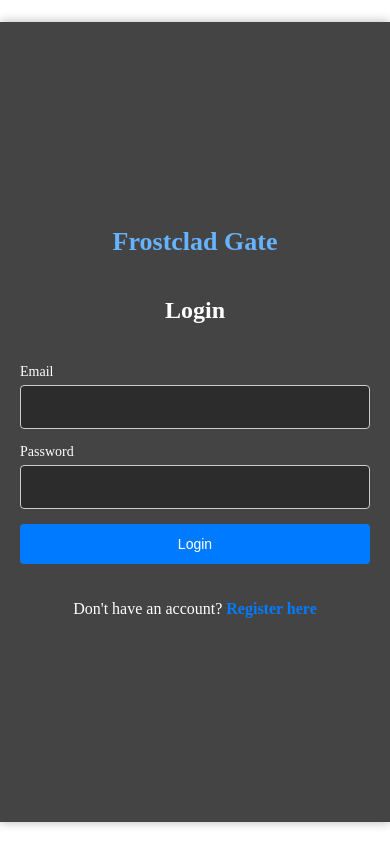
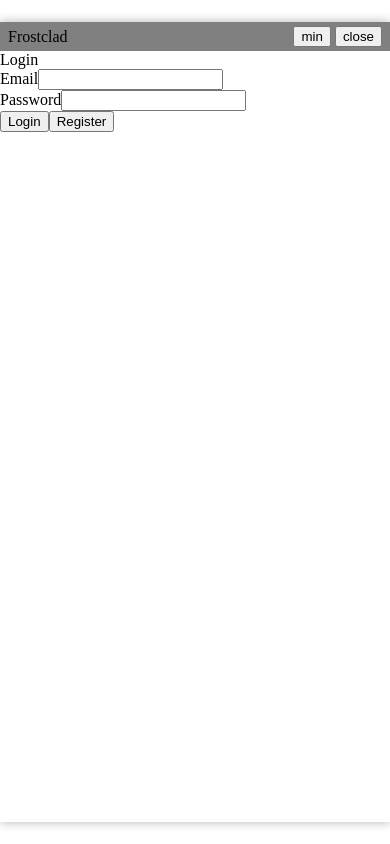
Before and after one commit to MariosGrammatikoglou/frostclad, a Next.js app in the folder apps/frontend/: page /login in a window 390 px wide. Built offline with nearby package versions, Linux system fonts and the light colour scheme; no server answers.

Commit message:
dsaadsads

```diff
--- a/apps/frontend/src/app/global.css
+++ b/apps/frontend/src/app/global.css
@@ -1,228 +1,37 @@
-/* Define color variables */
+/* apps/frontend/src/app/globals.css */
+@import "tailwindcss/base";
+@import "tailwindcss/components";
+@import "tailwindcss/utilities";
+
+
 :root {
-  --dark-gray: #2c2c2c;
-  --card-gray: #444;
-  --foreground: #fff;
-  --primary: #007bff;
-  --secondary: #6c757d;
-  --light-gray: #ccc;
-  --error: #dc3545;
-  --light-blue: #66b3ff;
+  --background: #c0c0c0;
+  --foreground: #222;
 }
 
-/* Page container to center everything */
-.page-container {
-  display: flex;
-  justify-content: center;
-  align-items: center;
+html,
+body {
+  width: 100%;
   height: 100%;
-  width: 100%;
-  background-color: var(--dark-gray);
-  overflow: hidden;
+
+  margin: 0;
+  padding: 0;
 }
 
-/* Login card container */
-.login-container {
-  display: flex;
-  flex-direction: column;
-  justify-content: center;
-  align-items: center;
-  width: 100%;
-  max-width: 400px;
-  background-color: var(--card-gray);
-  color: var(--foreground);
-  padding: 30px;
-  border-radius: 8px;
-  box-shadow: 0 10px 20px rgba(0, 0, 0, 0.2);
+html,
+body,
+body.app-window,
+.window,
+.window-body {
+  border-radius: 0 !important;
 }
 
-/* Title container for Frostclad Gate and Login */
-.title-container {
-  text-align: center;
-  margin-bottom: 20px;
+
+
+/* Content area */
+.window-body {
+  flex: 1;
+  overflow: auto;
+  /* enables scrolling of inner content only */
+  padding: 8px;
 }
-
-.frostclad-title {
-  font-size: 32px;
-  font-weight: bold;
-  color: var(--light-blue);
-  margin-bottom: 5px;
-}
-
-.login-title {
-  font-size: 28px;
-  font-weight: bold;
-  color: var(--foreground);
-  margin-bottom: 20px;
-  padding-top: 20px;
-}
-
-/* Form styling */
-.login-form {
-  width: 100%;
-  display: flex;
-  flex-direction: column;
-  gap: 15px;
-}
-
-.form-group {
-  display: flex;
-  flex-direction: column;
-}
-
-.form-label {
-  font-size: 14px;
-  margin-bottom: 5px;
-  color: var(--foreground);
-}
-
-.form-input {
-  padding: 10px;
-  font-size: 14px;
-  border: 1px solid var(--light-gray);
-  border-radius: 4px;
-  transition: border-color 0.3s;
-  background-color: var(--dark-gray);
-  color: var(--foreground);
-}
-
-.form-input:focus {
-  border-color: var(--primary);
-  outline: none;
-}
-
-/* Error message styling */
-.error-message {
-  font-size: 12px;
-  color: var(--error);
-  text-align: center;
-}
-
-.form-actions {
-  display: flex;
-  justify-content: center;
-  gap: 10px;
-}
-
-.btn {
-  padding: 10px 15px;
-  font-size: 14px;
-  border: none;
-  border-radius: 4px;
-  cursor: pointer;
-  transition: background-color 0.3s;
-  width: 100%;
-  max-width: 150px;
-}
-
-.btn:hover {
-  opacity: 0.9;
-}
-
-.btn-secondary {
-  background-color: var(--secondary);
-  color: #fff;
-}
-
-.btn {
-  background-color: var(--primary);
-  color: #fff;
-}
-
-.register-link {
-  margin-top: 20px;
-}
-
-.register-text {
-  font-size: 14px;
-  color: var(--foreground);
-  text-align: center;
-}
-
-.register-link-text {
-  color: var(--primary);
-  text-decoration: none;
-  font-weight: bold;
-}
-
-.register-link-text:hover {
-  text-decoration: underline;
-}
-
-/* Mobile responsiveness */
-@media (max-width: 600px) {
-
-  /* Remove topbar on mobile */
-  .custom-topbar {
-    display: none;
-  }
-
-  .login-container {
-    padding: 20px;
-    max-width: 100%;
-    width: 100%;
-  }
-
-  .frostclad-title {
-    font-size: 26px;
-  }
-
-  .login-title {
-    font-size: 24px;
-  }
-
-  .form-input {
-    font-size: 16px;
-    padding: 12px;
-  }
-
-  .btn {
-    max-width: 100%;
-    padding: 12px 15px;
-  }
-
-  .register-text {
-    font-size: 16px;
-  }
-
-  /* Make login container take full height */
-  .login-container {
-    height: 100vh;
-    display: flex;
-    flex-direction: column;
-    justify-content: center;
-  }
-}
-
-/* Custom Topbar (Desktop) */
-.custom-topbar {
-  display: flex;
-  justify-content: space-between;
-  align-items: center;
-  background: gray;
-  padding: 4px 8px;
-  WebkitAppRegion: drag;
-  user-select: none;
-}
-
-.custom-topbar p {
-  margin: 0;
-}
-
-.custom-topbar .button-group {
-  display: flex;
-  gap: 4px;
-  WebkitAppRegion: no-drag;
-}
-
-.custom-topbar button {
-  padding: 8px;
-  background: transparent;
-  border: none;
-  color: white;
-  cursor: pointer;
-}
-
-.custom-topbar button:hover {
-  background-color: #555;
-}
--- a/apps/frontend/src/app/layout.tsx
+++ b/apps/frontend/src/app/layout.tsx
@@ -1,62 +1,14 @@
 'use client';
 
-import { ReactNode, useEffect, useState } from 'react';
-import './global.css';
+import type { ReactNode } from 'react';
 
 export default function RootLayout({ children }: { children: ReactNode }) {
-  const [isMobile, setIsMobile] = useState(false); // State to track screen width
-
-  useEffect(() => {
-    // Check if window is defined (we are on the client-side)
-    if (typeof window !== 'undefined') {
-      const handleResize = () => {
-        setIsMobile(window.innerWidth <= 600);
-      };
-
-      // Set initial state
-      handleResize();
-
-      // Add event listener for resizing
-      window.addEventListener('resize', handleResize);
-
-      // Cleanup listener on unmount
-      return () => window.removeEventListener('resize', handleResize);
-    }
-  }, []); // Empty dependency array ensures this runs only once on mount
-
   const handleMinimize = () => {
-    if (typeof window !== 'undefined') {
-      window.electronAPI?.minimize?.();
-    }
+    window.electronAPI?.minimize?.();
   };
 
   const handleClose = () => {
-    if (typeof window !== 'undefined') {
-      window.electronAPI?.close?.();
-    }
-  };
-
-  // Define styles conditionally based on screen size
-  const containerStyles = {
-    width: '100%',
-    maxWidth: '1200px',  // Desktop width
-    height: '100%',
-    maxHeight: '800px',  // Desktop height
-    background: '#fff',
-    boxShadow: '0 0 10px rgba(0,0,0,0.3)',
-    display: 'flex',
-    flexDirection: 'column',
-    overflow: 'hidden',
-  };
-
-  const topBarStyles = {
-    display: isMobile ? 'none' : 'flex', // Hide top bar on mobile
-    justifyContent: 'space-between',
-    alignItems: 'center',
-    background: 'gray',
-    padding: '4px 8px',
-    WebkitAppRegion: 'drag',
-    userSelect: 'none',
+    window.electronAPI?.close?.();
   };
 
   return (
@@ -68,37 +20,46 @@ export default function RootLayout({ children }: { children: ReactNode }) {
         style={{
           margin: 0,
           padding: 0,
-          background: 'var(--background)',
-          display: 'flex',
-          justifyContent: 'center',
-          alignItems: 'center',
-          height: '100vh',
-          width: '100vw',
-          overflow: 'hidden',
+          background: "var(--background)",
+          display: "flex",
+          justifyContent: "center",
+          alignItems: "center",
+          height: "100vh",
+          width: "100vw",
         }}
       >
-        {/* Wrapper for mobile and desktop */}
-        <div style={containerStyles}>
-          {/* Custom title bar (only visible on desktop, hidden on mobile) */}
-          <div style={topBarStyles}>
+        <div
+          style={{
+            width: 1200,
+            height: 800,
+            background: "#fff",
+            boxShadow: "0 0 10px rgba(0,0,0,0.3)",
+            display: "flex",
+            flexDirection: "column",
+            overflow: "hidden",
+          }}
+        >
+          {/* ✅ Custom title bar */}
+          <div
+            style={{
+              display: "flex",
+              justifyContent: "space-between",
+              alignItems: "center",
+              background: "gray",
+              padding: "4px 8px",
+              WebkitAppRegion: "drag",
+              userSelect: "none",
+            }}
+          >
             <p style={{ margin: 0 }}>Frostclad</p>
-            <div style={{ display: 'flex', gap: '4px', WebkitAppRegion: 'no-drag' }}>
+            <div style={{ display: "flex", gap: "4px", WebkitAppRegion: "no-drag" }}>
               <button onClick={handleMinimize}>min</button>
               <button onClick={handleClose}>close</button>
             </div>
           </div>
 
-          {/* Content below the title bar */}
-          <div
-            style={{
-              flex: 1,
-              overflow: 'auto',
-              width: '100%',
-              height: '100%',  // Full height content
-            }}
-          >
-            {children}
-          </div>
+          {/* ✅ Content below title bar */}
+          <div style={{ flex: 1, overflow: "auto" }}>{children}</div>
         </div>
       </body>
     </html>
--- a/apps/frontend/src/app/login/page.tsx
+++ b/apps/frontend/src/app/login/page.tsx
@@ -25,17 +25,14 @@ export default function LoginPage() {
     };
 
     return (
-        <div className="page-container"> {/* Parent div for centering */}
-            <div className="login-container">
-                {/* Frostclad Gate and Login Title inside the same div */}
-                <div className="title-container">
-                    <h1 className="frostclad-title">Frostclad Gate</h1>
-                    <h2 className="login-title">Login</h2>
-                </div>
-
-                <form onSubmit={handleSubmit} className="login-form">
-                    <div className="form-group">
-                        <label htmlFor="email" className="form-label">Email</label>
+        <div>
+            <div>
+                <div>Login</div>
+            </div>
+            <div>
+                <form onSubmit={handleSubmit}>
+                    <div>
+                        <label htmlFor="email">Email</label>
                         <input
                             id="email"
                             type="email"
@@ -43,11 +40,10 @@ export default function LoginPage() {
                             autoComplete="email"
                             onChange={handleChange}
                             required
-                            className="form-input"
                         />
                     </div>
-                    <div className="form-group">
-                        <label htmlFor="password" className="form-label">Password</label>
+                    <div>
+                        <label htmlFor="password">Password</label>
                         <input
                             id="password"
                             type="password"
@@ -55,21 +51,23 @@ export default function LoginPage() {
                             autoComplete="current-password"
                             onChange={handleChange}
                             required
-                            className="form-input"
                         />
                     </div>
-                    {error && <p className="error-message">{error}</p>}
-                    <div className="form-actions">
-                        <button type="submit" className="btn">Login</button>
+                    {error && (
+                        <div>
+                            <p>{error}</p>
+                        </div>
+                    )}
+                    <div>
+                        <button type="submit">Login</button>
+                        <button
+                            type="button"
+                            onClick={() => router.push('/register')}
+                        >
+                            Register
+                        </button>
                     </div>
                 </form>
-
-                {/* Small text with a link to register */}
-                <div className="register-link">
-                    <p className="register-text">
-                        Don't have an account? <a href="/register" className="register-link-text">Register here</a>
-                    </p>
-                </div>
             </div>
         </div>
     );
```
